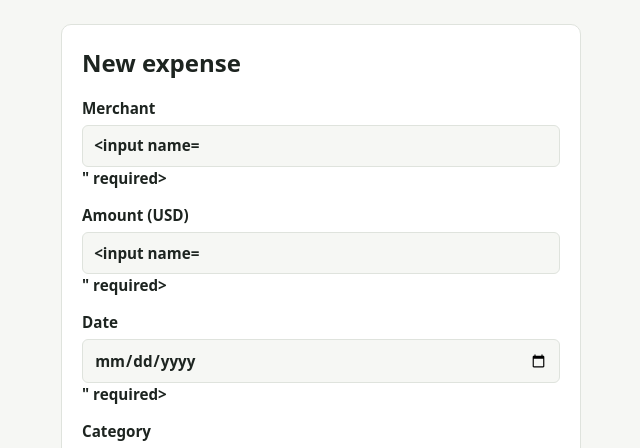
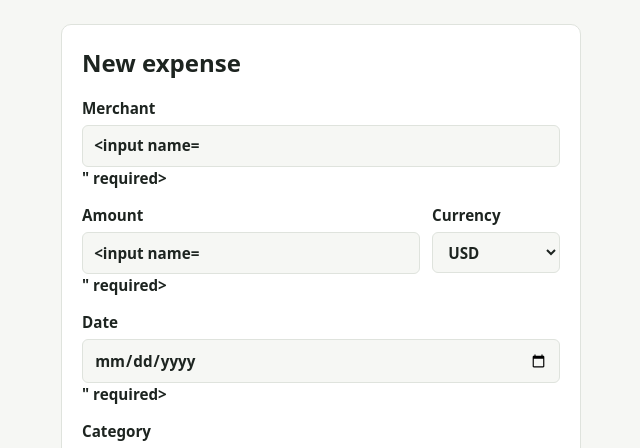
Before and after one commit to ariviere-fe-onboarding/expense-app, a FastAPI app: template app/templates/expense_new.html in a window 1280 px wide. Shown: the part 49-497 px from the top of the page, without its empty margins (319-959 px from the left). Run offline with FastAPI, Linux system fonts and the light colour scheme; the template is opened without the code that fills it: most values are stand-ins (such as "Sample title", 1, 10 or a date in 2020); form fields are guessed from the names that the template uses; parts of the project's set-up code (start-up, migrations or seed data) failed here and were passed over.

Commit message:
Support expenses in EUR, GBP, and CAD
Employees enter the amount and currency shown on the receipt. Pages show
the original amount with its USD equivalent, and reimbursement is sent
to payouts-service in USD.

Closes #1

Co-Authored-By: Claude Opus 5.5 <noreply@anthropic.com>

```diff
--- /dev/null
+++ b/app/fx.py
@@ -0,0 +1,18 @@
+"""Exchange rates for foreign-currency expenses. Rates are reviewed monthly by Finance."""
+
+from __future__ import annotations
+
+SUPPORTED_CURRENCIES = ("USD", "EUR", "GBP", "CAD")
+
+# USD per one unit of each currency, October 2026 Finance rate table.
+RATES_TO_USD: dict[str, float] = {
+    "USD": 1.0,
+    "EUR": 1.08,
+    "GBP": 1.27,
+    "CAD": 0.73,
+}
+
+
+def to_usd(amount_cents: int, currency: str) -> float:
+    """Convert an amount in the expense's currency to US dollars."""
+    return amount_cents / 100 * RATES_TO_USD[currency]
--- a/app/main.py
+++ b/app/main.py
@@ -15,6 +15,7 @@ from fastapi.templating import Jinja2Templates
 from app.config import Config, get_config
 from app.db import Base, make_engine, make_session_factory
 from app.deps import LoginRequired
+from app.fx import to_usd
 from app.models import Category, ExpenseStatus
 from app.money import format_cents
 from app.payouts_client import PayoutsClient
@@ -45,6 +46,7 @@ def build_templates() -> Jinja2Templates:
     """Create the template renderer with autoescaping and display filters."""
     templates = Jinja2Templates(directory=PACKAGE_DIR / "templates")
     templates.env.filters["cents"] = format_cents
+    templates.env.filters["usd"] = lambda e: f"${to_usd(e.amount_cents, e.currency):,.2f}"
     templates.env.globals["status_labels"] = STATUS_LABELS
     templates.env.globals["category_labels"] = {c: c.value.title() for c in Category}
     return templates
--- a/app/money.py
+++ b/app/money.py
@@ -5,6 +5,7 @@ from __future__ import annotations
 from decimal import Decimal, InvalidOperation
 
 MAX_EXPENSE_CENTS = 1_000_000
+CURRENCY_SYMBOLS = {"USD": "$", "EUR": "€", "GBP": "£", "CAD": "CA$"}
 
 
 class AmountError(ValueError):
@@ -31,7 +32,7 @@ def parse_amount(text: str) -> int:
 
 def format_cents(cents: int, currency: str = "USD") -> str:
     """Render integer cents as '$1,234.50'."""
-    symbol = "$" if currency == "USD" else f"{currency} "
+    symbol = CURRENCY_SYMBOLS.get(currency, f"{currency} ")
     sign = "-" if cents < 0 else ""
     whole, fraction = divmod(abs(cents), 100)
     return f"{sign}{symbol}{whole:,}.{fraction:02d}"
--- a/app/routes/expenses.py
+++ b/app/routes/expenses.py
@@ -3,7 +3,7 @@
 from __future__ import annotations
 
 from datetime import date
-from typing import Annotated
+from typing import Annotated, Literal
 
 from fastapi import APIRouter, File, Form, HTTPException, Request, UploadFile, status
 from fastapi.responses import FileResponse, RedirectResponse, Response
@@ -11,6 +11,7 @@ from sqlalchemy import select
 
 from app import policy
 from app.deps import AppConfig, CurrentUser, DbSession, Payouts, Templates
+from app.fx import SUPPORTED_CURRENCIES
 from app.models import Category, Expense, ExpenseStatus
 from app.money import AmountError, parse_amount
 from app.payouts_client import PayoutsUnavailable
@@ -54,7 +55,14 @@ def my_expenses(
 def new_expense_form(request: Request, templates: Templates, user: CurrentUser) -> Response:
     """Show the expense form."""
     return templates.TemplateResponse(
-        request, "expense_new.html", {"user": user, "categories": list(Category), "form": {}}
+        request,
+        "expense_new.html",
+        {
+            "user": user,
+            "categories": list(Category),
+            "currencies": SUPPORTED_CURRENCIES,
+            "form": {},
+        },
     )
 
 
@@ -69,11 +77,18 @@ async def create_expense(
     amount: Annotated[str, Form(max_length=20)],
     spent_on: Annotated[date, Form()],
     category: Annotated[Category, Form()],
+    currency: Annotated[Literal["USD", "EUR", "GBP", "CAD"], Form()] = "USD",
     description: Annotated[str, Form(max_length=1000)] = "",
     receipt: Annotated[UploadFile | None, File()] = None,
 ) -> Response:
     """Validate and submit an expense with an optional receipt."""
-    form = {"merchant": merchant, "amount": amount, "spent_on": spent_on, "category": category}
+    form = {
+        "merchant": merchant,
+        "amount": amount,
+        "currency": currency,
+        "spent_on": spent_on,
+        "category": category,
+    }
     errors: list[str] = []
     amount_cents = 0
     try:
@@ -95,7 +110,13 @@ async def create_expense(
         return templates.TemplateResponse(
             request,
             "expense_new.html",
-            {"user": user, "categories": list(Category), "form": form, "errors": errors},
+            {
+                "user": user,
+                "categories": list(Category),
+                "currencies": SUPPORTED_CURRENCIES,
+                "form": form,
+                "errors": errors,
+            },
             status_code=400,
         )
 
@@ -105,6 +126,7 @@ async def create_expense(
         description=description.strip(),
         category=category,
         amount_cents=amount_cents,
+        currency=currency,
         spent_on=spent_on,
         status=policy.initial_status(user),
         receipt_file=stored[0] if stored else None,
--- a/app/static/style.css
+++ b/app/static/style.css
@@ -75,6 +75,7 @@ button, .button {
 button.secondary { background: transparent; color: var(--danger); border: 1px solid var(--danger); }
 button.link { background: none; color: var(--accent); padding: 0; font-weight: 400; text-decoration: underline; }
 .actions { display: flex; gap: 0.75rem; }
+.amount-row { display: grid; grid-template-columns: 1fr 8rem; gap: 0.75rem; }
 .notice { background: var(--pill-ok); padding: 0.75rem 1rem; border-radius: 8px; }
 .error { color: var(--danger); }
 .pill { display: inline-block; padding: 0.15rem 0.6rem; border-radius: 999px; font-size: 0.85rem; white-space: nowrap; }
--- a/app/templates/approvals.html
+++ b/app/templates/approvals.html
@@ -11,7 +11,7 @@
       <td>{{ e.submitter.name }}</td>
       <td><a href="/expenses/{{ e.id }}">{{ e.merchant }}</a></td>
       <td>{{ e.spent_on.isoformat() }}</td>
-      <td class="num">{{ e.amount_cents|cents(e.currency) }}</td>
+      <td class="num">{{ e.amount_cents|cents(e.currency) }}{% if e.currency != "USD" %}<br><span class="muted">≈ {{ e|usd }}</span>{% endif %}</td>
     </tr>
   {% endfor %}
   </tbody>
--- a/app/templates/expense_detail.html
+++ b/app/templates/expense_detail.html
@@ -7,7 +7,7 @@
     <span class="pill {{ expense.status.value }}">{{ status_labels[expense.status] }}</span>
   </div>
   <dl class="facts">
-    <dt>Amount</dt><dd>{{ expense.amount_cents|cents(expense.currency) }}</dd>
+    <dt>Amount</dt><dd>{{ expense.amount_cents|cents(expense.currency) }}{% if expense.currency != "USD" %} <span class="muted">≈ {{ expense|usd }}</span>{% endif %}</dd>
     <dt>Date</dt><dd>{{ expense.spent_on.isoformat() }}</dd>
     <dt>Category</dt><dd>{{ category_labels[expense.category] }}</dd>
     <dt>Submitted by</dt><dd>{{ expense.submitter.name }} ({{ expense.submitter.team }})</dd>
--- a/app/templates/expense_new.html
+++ b/app/templates/expense_new.html
@@ -6,7 +6,14 @@
   {% if errors %}<ul class="error" role="alert">{% for e in errors %}<li>{{ e }}</li>{% endfor %}</ul>{% endif %}
   <form method="post" action="/expenses" enctype="multipart/form-data">
     <label>Merchant <input name="merchant" maxlength="100" value="{{ form.merchant or '' }}" required></label>
-    <label>Amount (USD) <input name="amount" inputmode="decimal" placeholder="42.50" value="{{ form.amount or '' }}" required></label>
+    <div class="amount-row">
+      <label>Amount <input name="amount" inputmode="decimal" placeholder="42.50" value="{{ form.amount or '' }}" required></label>
+      <label>Currency
+        <select name="currency">
+          {% for c in currencies %}<option value="{{ c }}" {% if form.currency == c %}selected{% endif %}>{{ c }}</option>{% endfor %}
+        </select>
+      </label>
+    </div>
     <label>Date <input type="date" name="spent_on" value="{{ form.spent_on or '' }}" required></label>
     <label>Category
       <select name="category">
--- a/app/templates/expenses.html
+++ b/app/templates/expenses.html
@@ -14,7 +14,7 @@
       <td>{{ e.spent_on.isoformat() }}</td>
       <td><a href="/expenses/{{ e.id }}">{{ e.merchant }}</a></td>
       <td>{{ category_labels[e.category] }}</td>
-      <td class="num">{{ e.amount_cents|cents(e.currency) }}</td>
+      <td class="num">{{ e.amount_cents|cents(e.currency) }}{% if e.currency != "USD" %}<br><span class="muted">≈ {{ e|usd }}</span>{% endif %}</td>
       <td><span class="pill {{ e.status.value }}">{{ status_labels[e.status] }}</span></td>
     </tr>
   {% endfor %}
--- a/app/webhooks.py
+++ b/app/webhooks.py
@@ -8,6 +8,7 @@ import uuid
 from sqlalchemy import select
 from sqlalchemy.orm import Session
 
+from app.fx import to_usd
 from app.models import Expense, User, WebhookDelivery, utcnow
 from app.payouts_client import PayoutsClient, PayoutsUnavailable
 
@@ -24,8 +25,8 @@ def expense_approved_event(expense: Expense, approver: User) -> dict[str, object
         "data": {
             "expense_id": expense.id,
             "employee_id": expense.submitter_id,
-            "amount_cents": expense.amount_cents,
-            "currency": expense.currency,
+            "amount": round(to_usd(expense.amount_cents, expense.currency), 2),
+            "currency": "USD",
             "approved_by": approver.id,
         },
     }
```
Also changed, not shown: tests/conftest.py (+1 -1 lines), tests/contract/expense_approved_v1.json (+1 -1 lines), tests/test_app.py (+2 -1 lines), tests/test_approvals.py (+1 -1 lines), tests/test_expenses.py (+25 -1 lines).
